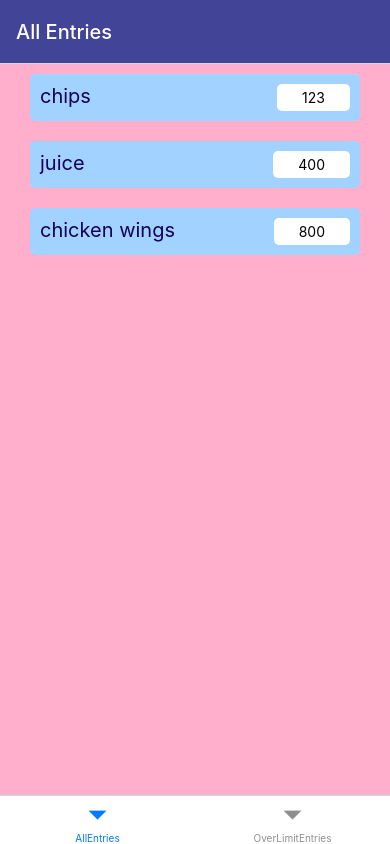
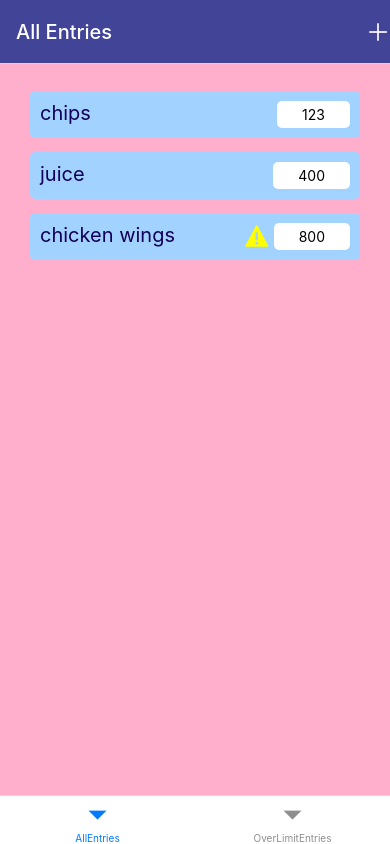
Before and after one commit to ryangawei/cs5520-hw2, a React Native app: screen /AllEntries in a window 390 px wide. Built offline with nearby package versions, Linux system fonts and the light colour scheme.

Commit message:
Add warning icon and ADD button on tab bar

```diff
--- a/App.js
+++ b/App.js
@@ -2,17 +2,20 @@ import { useState } from "react";
 import { Home, getHeaderTitle } from "./components/Home";
 import { NavigationContainer } from "@react-navigation/native";
 import { createNativeStackNavigator } from "@react-navigation/native-stack";
-import { colorSchema } from "./colorSchema";
+import { colorPalettes } from "./colorPalettes";
+import PressableButton from './components/PressableButton';
+import { AntDesign } from '@expo/vector-icons';
 
 const Stack = createNativeStackNavigator();
 
 export default function App() {
+
   return (
     <NavigationContainer>
       <Stack.Navigator
         screenOptions={{
-          headerStyle: { backgroundColor: colorSchema.headerBackground },
-          headerTintColor: colorSchema.headerText,
+          headerStyle: { backgroundColor: colorPalettes.headerBackground },
+          headerTintColor: colorPalettes.headerText,
           headerTitleStyle: { fontSize: 20 },
         }}
       >
@@ -21,6 +24,17 @@ export default function App() {
           component={Home}
           options={({ route }) => ({
             headerTitle: getHeaderTitle(route),
+            headerRight: () => {
+              return (
+                <PressableButton
+                  onPress={() => {
+                    // console.log("Press top-right plus");
+                  }}
+                >
+                  <AntDesign name="plus" size={24} color="white" />
+                </PressableButton>
+              );
+            },
           })}
         ></Stack.Screen>
       </Stack.Navigator>
--- a/colorSchema.js
+++ b/colorPalettes.js
@@ -1,4 +1,4 @@
-export const colorSchema = {
+export const colorPalettes = {
   // cancel: "red",
   // cardBackground: "#fff",
   // title: "#fff",
@@ -13,4 +13,5 @@ export const colorSchema = {
   itemBackground: "#a2d2ff",
   caloryBackground: "white",
   text: "#13005A",
+  buttonPressed: "#497174"
 }
--- a/components/AllEntries.js
+++ b/components/AllEntries.js
@@ -1,7 +1,7 @@
 import { View, Text, ScrollView, StyleSheet } from 'react-native'
 import { useState } from 'react'
 import { dummyData } from '../dummyData';
-import { colorSchema } from '../colorSchema';
+import { colorPalettes } from '../colorPalettes';
 import EntryItem from './EntryItem';
 
 export default function AllEntries({route, navigation}) {
@@ -13,7 +13,7 @@ export default function AllEntries({route, navigation}) {
         {
           entries.map((e) => {
           return (
-            <EntryItem item={e} />
+            <EntryItem key={e.id} item={e} />
           )
         })
         }
@@ -25,8 +25,9 @@ export default function AllEntries({route, navigation}) {
 const styles = StyleSheet.create({
   container: {
     flex: 1,
-    backgroundColor: colorSchema.screenBackground,
+    backgroundColor: colorPalettes.screenBackground,
   },
   scrollViewContentContainer: {
+    paddingTop: 20,
   }
 });
--- a/components/EntryItem.js
+++ b/components/EntryItem.js
@@ -1,13 +1,20 @@
 import { View, Text, StyleSheet } from 'react-native'
 import React from 'react'
-import { colorSchema } from '../colorSchema';
+import { colorPalettes } from '../colorPalettes';
+import { Entypo } from '@expo/vector-icons';
+
 
 export default function EntryItem({ item }) {
   return (
-    <View key={item.id} style={styles.itemContainer}>
+    <View style={styles.itemContainer}>
       <Text style={styles.description}>{item.description}</Text>
-      <View style={styles.calory}>
-        <Text>{item.calories}</Text>
+      <View style={styles.caloryContainer}>
+        <View style={styles.warningIcon}>
+          { item.calories > 500? <Entypo name="warning" size={24} color="yellow"/> : <></> }
+        </View>
+        <View style={styles.calory}>
+          <Text>{item.calories}</Text>
+        </View>
       </View>
     </View>
   )
@@ -18,19 +25,24 @@ const styles = StyleSheet.create({
     flexDirection: "row",
     justifyContent: "space-between",
     borderRadius: 5,
-    backgroundColor: colorSchema.itemBackground,
-    marginVertical: 5,
+    backgroundColor: colorPalettes.itemBackground,
     paddingVertical: 10,
     paddingHorizontal:10,
     marginHorizontal: 30,
-    marginVertical: 10,
+    marginVertical: 7,
   },
   description: {
-    color: colorSchema.text,
+    color: colorPalettes.text,
     fontSize: 20
   },
+  warningIcon: {
+    paddingHorizontal: 5
+  },
+  caloryContainer: {
+    flexDirection: "row",
+  },
   calory: {
-    backgroundColor: colorSchema.caloryBackground,
+    backgroundColor: colorPalettes.caloryBackground,
     borderRadius: 5,
     fontSize: 20,
     justifyContent: "center",
--- /dev/null
+++ b/components/PressableButton.js
@@ -0,0 +1,27 @@
+import { View, Text, StyleSheet, Pressable } from 'react-native'
+import React from 'react'
+import { colorPalettes } from '../colorPalettes';
+
+export default function PressableButton({ style, onPress, children }) {
+  return (
+    <Pressable
+      style={({ pressed }) => {
+        return [
+          styles.buttonStyle,
+          style,
+          pressed ? styles.pressedStyle : null,
+        ];
+      }}
+      onPress={onPress}
+    >
+      {children}
+    </Pressable>
+  );
+}
+
+const styles = StyleSheet.create({
+  buttonStyle: { justifyContent: "center"},
+  pressedStyle: {
+    backgroundColor: colorPalettes.buttonPressed
+  }
+})
```
Also changed, not shown: 1 other file (tests, documents, lock files or other folders).
